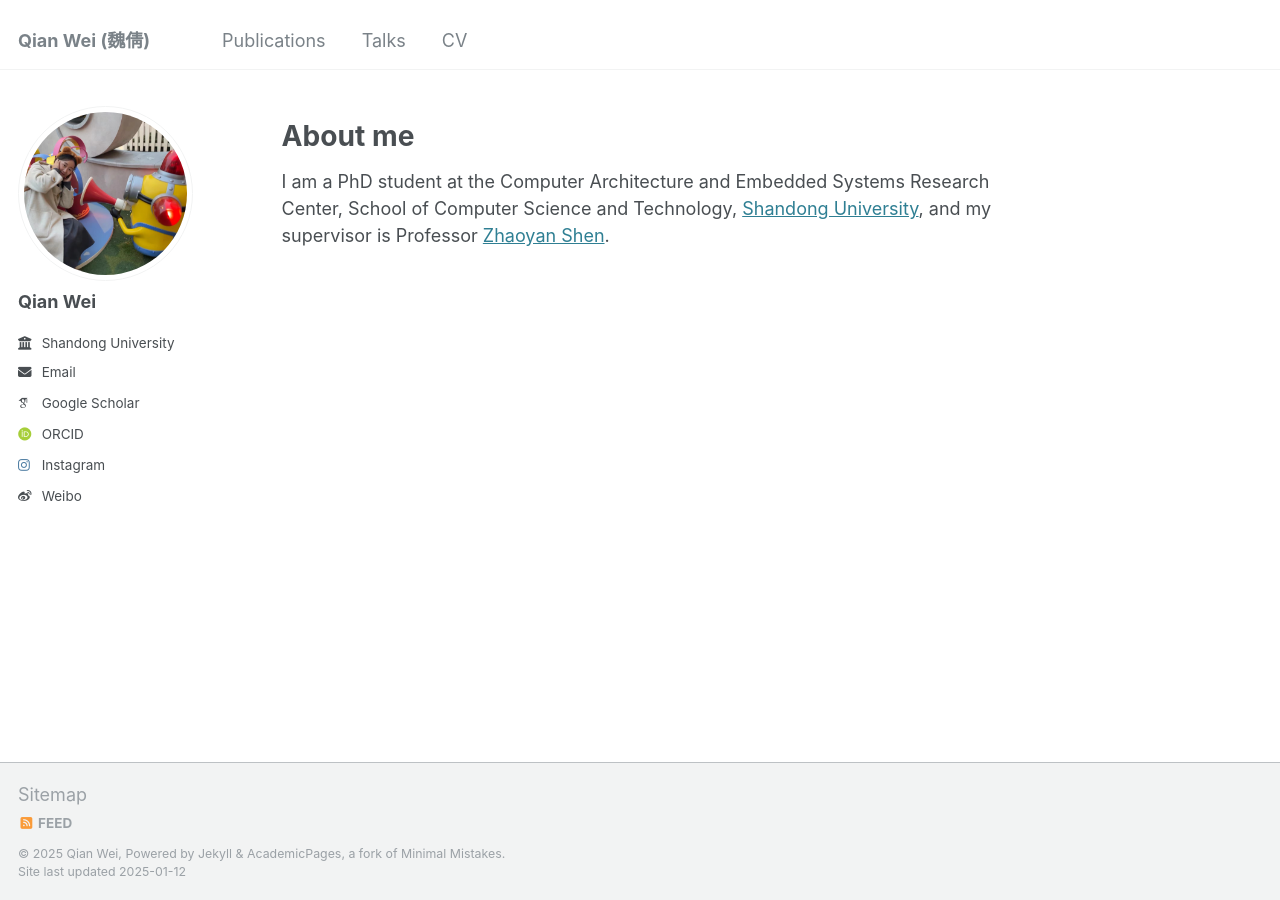
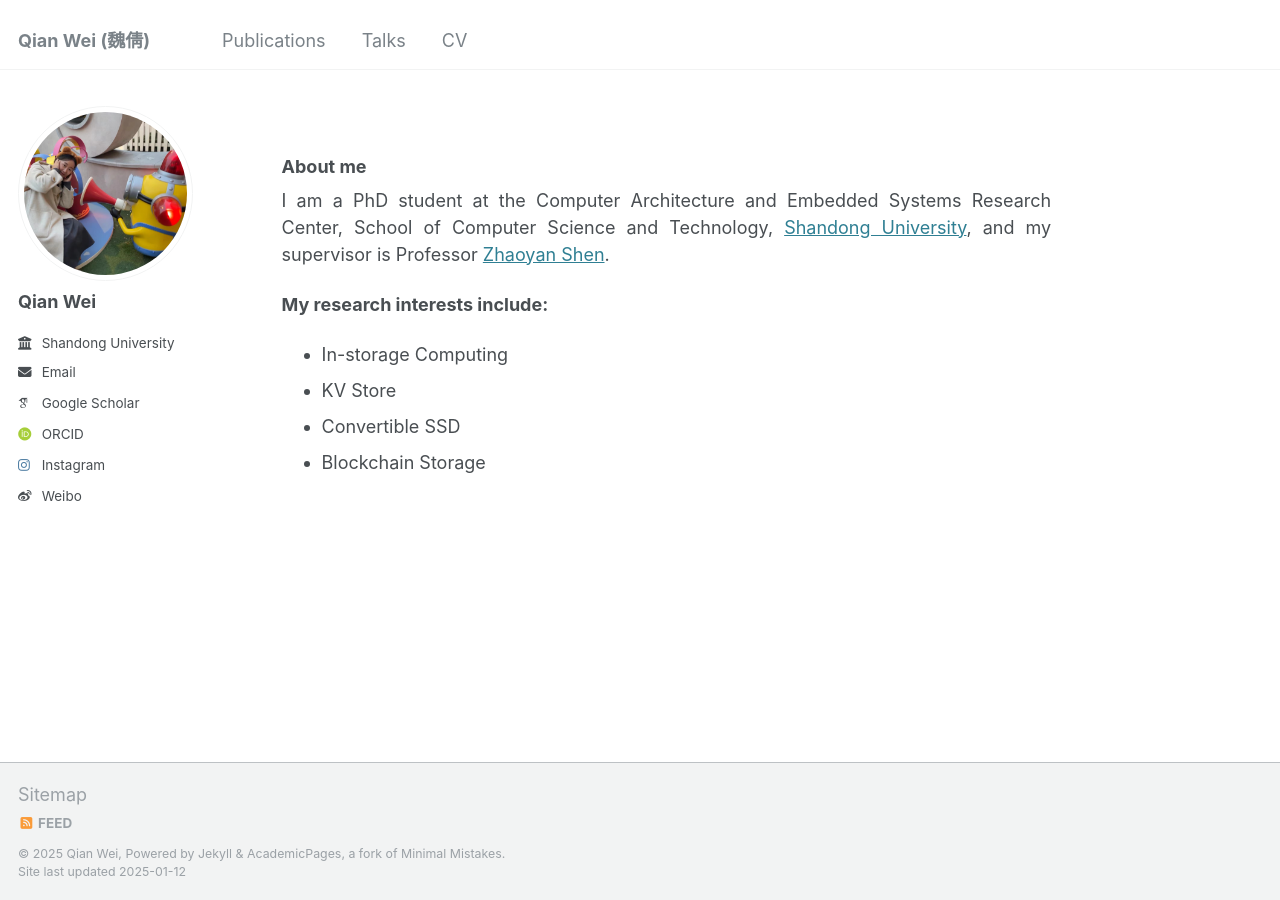
Before and after one commit to starry12/starry12.github.io, a Jekyll site: the page built from _pages/about.md, in a window 1280 px wide. Built offline with Jekyll 4.4.1, drawn with Linux system fonts in a browser that asks for light colours; some web fonts are replaced.

Commit message:
Update about.md

```diff
--- a/_pages/about.md
+++ b/_pages/about.md
@@ -8,6 +8,17 @@ redirect_from:
 ---
 
 
-About me
-======
-I am a PhD student at the Computer Architecture and Embedded Systems Research Center, School of Computer Science and Technology, <a href="https://en.sdu.edu.cn">Shandong University</a>, and my supervisor is Professor <a href="https://zyshen00.github.io/">Zhaoyan Shen</a>.
+
+<h3>About me</h3>
+<p align = "justify">
+ I am a PhD student at the Computer Architecture and Embedded Systems Research Center, School of Computer Science and Technology, <a href="https://en.sdu.edu.cn">Shandong University</a>, and my supervisor is Professor <a href="https://zyshen00.github.io/">Zhaoyan Shen</a>.
+</p>
+<p align = "justify">
+<strong>My research interests include:</strong>
+</p>
+<ul>
+<li>In-storage Computing</li>
+<li>KV Store</li>
+<li>Convertible SSD</li>
+<li>Blockchain Storage</li>
+</ul>
```
